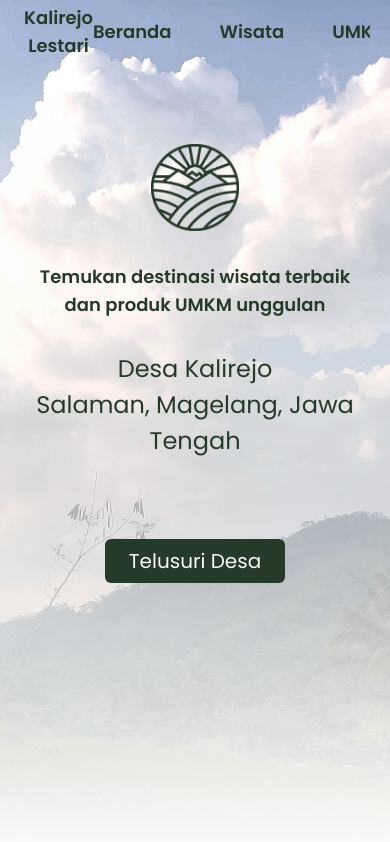
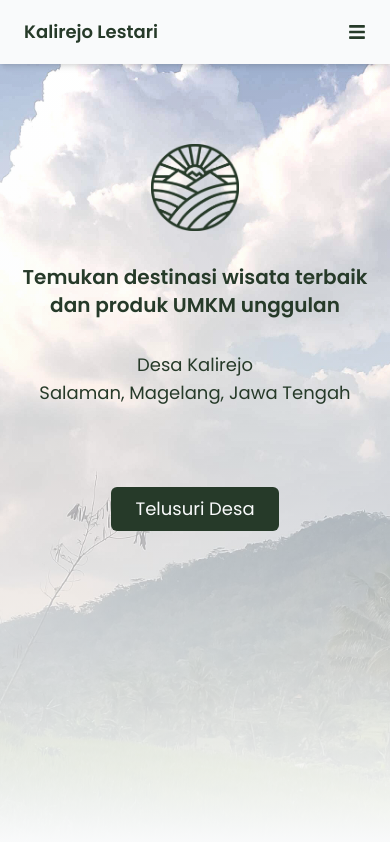
Before and after one commit to adyasena/kalirejo, a React (Vite) app: page / in a window 390 px wide. Shown: the top 842 px of the page. Built offline with nearby package versions, Linux system fonts and the light colour scheme.

Commit message:
update responsive layout

```diff
--- a/package.json
+++ b/package.json
@@ -17,6 +17,7 @@
     "match-sorter": "^6.3.1",
     "react": "^18.2.0",
     "react-dom": "^18.2.0",
+    "react-icons": "^4.10.1",
     "react-router-dom": "^6.14.1",
     "sort-by": "^1.2.0"
   },
--- a/src/components/Hero.jsx
+++ b/src/components/Hero.jsx
@@ -22,14 +22,14 @@ const Hero = () => {
           <div className="flex flex-col h-full container mx-auto items-center font-poppins text-green-dark">
             <div className="flex flex-col justify-center items-center mt-36 font-semibold lg:text-4xl text-2xl text-center leading-normal gap-8">
               <img src={Logo} className="lg:w-1/12 w-1/4"/>
-              <p className="lg:text-4xl text-lg font-bold">
+              <p className="lg:text-4xl text-xl font-bold">
                 Temukan destinasi wisata terbaik<br/>
                 dan produk UMKM unggulan
               </p>
-              <p className="lg:text-xl font-normal">
+              <p className="lg:text-xl text-lg font-normal">
                 Desa Kalirejo<br/>Salaman, Magelang, Jawa Tengah
               </p>
-              <button className="bg-green-dark text-white mt-12 font-normal text-xl py-2 px-6 rounded-md transform duration-300 ease lg:hover:bg-black"
+              <button className="bg-green-dark text-white mt-12 font-normal lg:text-xl text-lg py-2 px-6 rounded-md transform duration-300 ease lg:hover:bg-black"
                 onClick={handleClickScroll}>
                 Telusuri Desa
               </button>
--- a/src/components/Navbar.jsx
+++ b/src/components/Navbar.jsx
@@ -1,5 +1,8 @@
 import { useNavigate } from "react-router-dom";
 import { useState } from "react";
+import {
+  FaBars
+} from "react-icons/fa"
 import { Logo } from "../assets";
 
 const Navbar = () => {
@@ -34,11 +37,12 @@ const Navbar = () => {
       behavior: 'smooth',
     });
   };
+  const [isOpen, setIsOpen] = useState(false)
 
   return (
     <div className="navbar">
-      <div className={"navbar bg-white "
-        + (scroll ? "opacity-100 shadow-md" : "lg:h-24 opacity-0")}>
+      <div className={"navbar bg-white transform duration-300 ease "
+        + (scroll ? "opacity-100 " : "lg:h-24 lg:opacity-0 ") + (isOpen ? "" : "shadow-md")}>
       </div>
       <div className={"z-[1] font-poppins sticky flex flex-row container mx-auto lg:px-8 text-center items-center text-lg font-semibold text-green-dark " +
         "justify-between transform duration-300 ease overflow-hidden " + (scroll ? "h-16" : "lg:h-24 h-16")}>
@@ -47,7 +51,11 @@ const Navbar = () => {
           <img src={Logo} className={"m-2 transform duration-300 ease " + (scroll ? "w-8" : "w-0 mr-[-4px]")}/>
           <p className="transform">Kalirejo Lestari</p>
         </button>
-        <div className="flex flex-row gap-12">
+        <button className="p-1 rounded"
+          onClick={() => setIsOpen((prev) => !prev)}>
+            <FaBars />
+        </button>
+        <div className="lg:flex flex-row hidden gap-12">
           <button className="hover:underline"
             onClick={toHome}>
             Beranda
@@ -70,6 +78,30 @@ const Navbar = () => {
           </button>
         </div>
       </div>
+      {isOpen &&
+        <div className="w-screen bg-white pb-2 font-bold text-green-dark transform duration-300 ease flex flex-col absolute shadow-md">
+          <button className="hover:underline py-2"
+            onClick={toHome}>
+              Beranda
+          </button>
+          <button className="hover:underline py-2"
+            onClick={toWisata}>
+            Wisata
+          </button>
+          <button className="hover:underline py-2"
+            onClick={toUMKM}>
+              UMKM
+          </button>
+          <button className="hover:underline py-2"
+            onClick={toGaleri}>
+              Galeri
+          </button>
+          <button className="hover:underline py-2"
+            onClick={scrollToBottom}>
+              Kontak
+          </button>
+        </div>
+      }
     </div>
   );
 };
```
Also changed, not shown: 1 other file (tests, documents, lock files or other folders).
